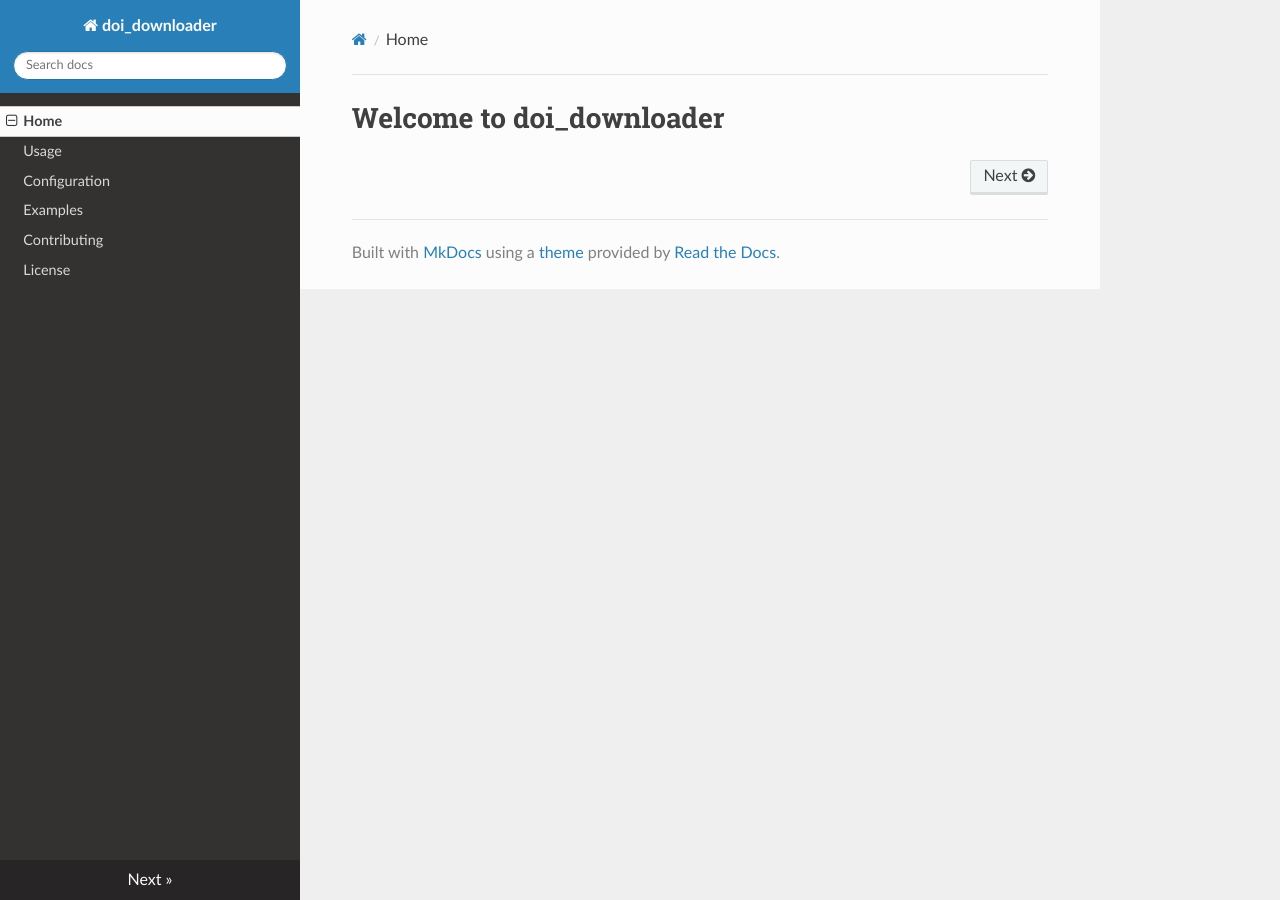
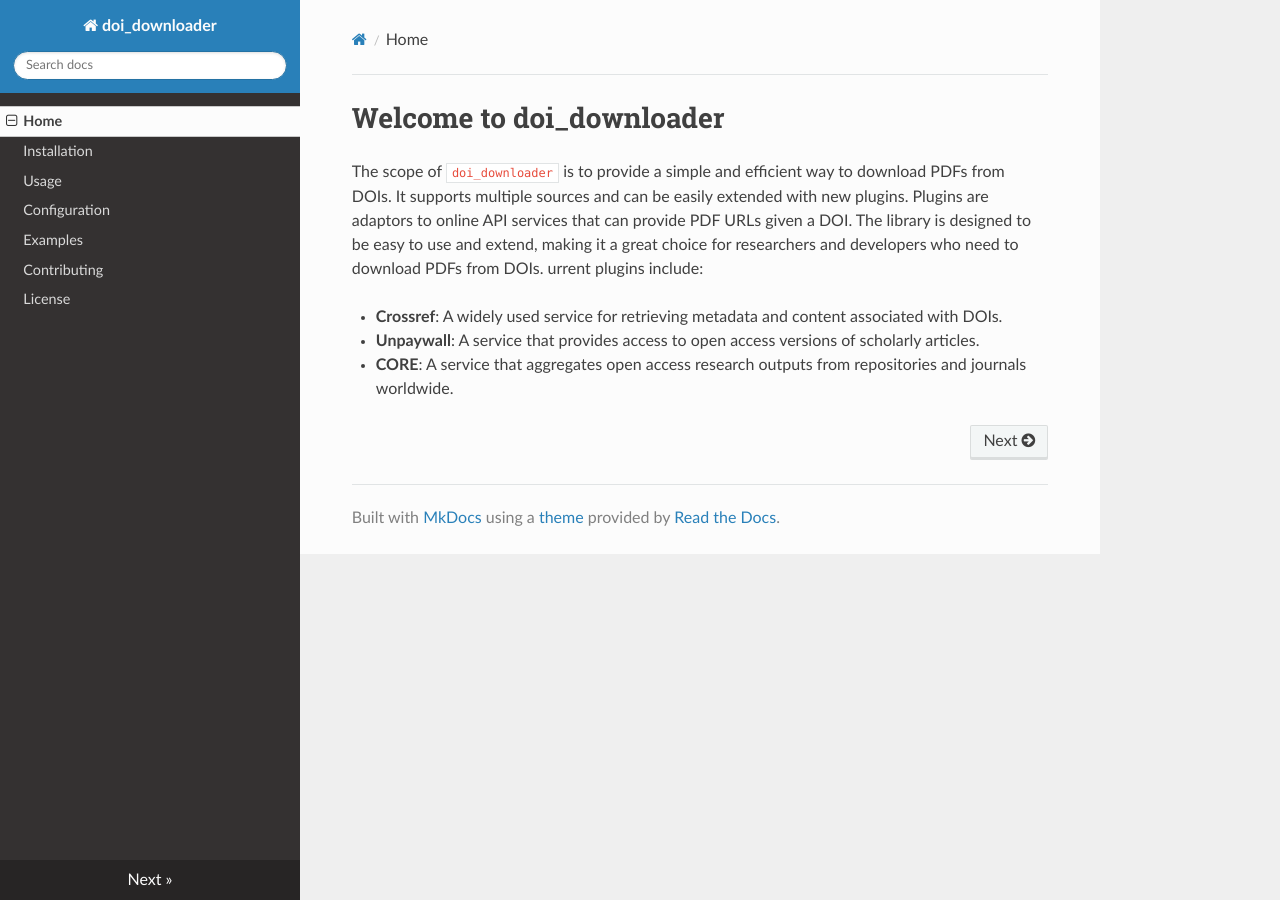
Before and after one commit to escience-tmsr/doi-downloader, an MkDocs documentation site: the page built from docs/index.md, in a window 1280 px wide. Built offline with MkDocs 1.6.1, drawn with Linux system fonts in a browser that asks for light colours; nearby versions of some CDN libraries.

Commit message:
Added support for multiple plugins to download PDFs from DOIs, including Crossref, Unpaywall, and CORE.

```diff
--- a/docs/index.md
+++ b/docs/index.md
@@ -1 +1,9 @@
 # Welcome to doi_downloader
+
+The scope of `doi_downloader` is to provide a simple and efficient way to download PDFs from DOIs. It supports multiple sources and can be easily extended with new plugins.
+Plugins are adaptors to online API services that can provide PDF URLs given a DOI. The library is designed to be easy to use and extend, making it a great choice for researchers and developers who need to download PDFs from DOIs.
+urrent plugins include:
+
+- **Crossref**: A widely used service for retrieving metadata and content associated with DOIs.
+- **Unpaywall**: A service that provides access to open access versions of scholarly articles.
+- **CORE**: A service that aggregates open access research outputs from repositories and journals worldwide.
--- a/mkdocs.yml
+++ b/mkdocs.yml
@@ -2,6 +2,7 @@ site_name: doi_downloader
 theme: readthedocs
 nav:
   - Home: index.md
+  - Installation: install.md
   - Usage: usage.md
   - Configuration: configuration.md
   - Examples: examples.md
```
Also changed, not shown: docs/install.md (added, +11 -0 lines), docs/usage.md (+10 -0 lines).
